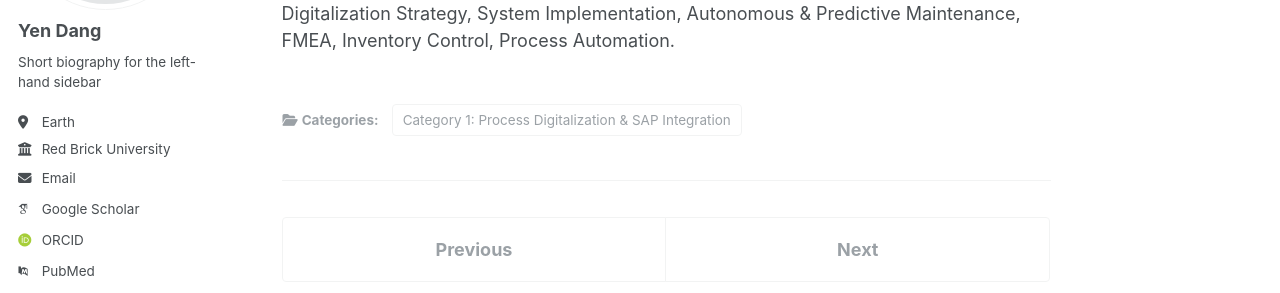
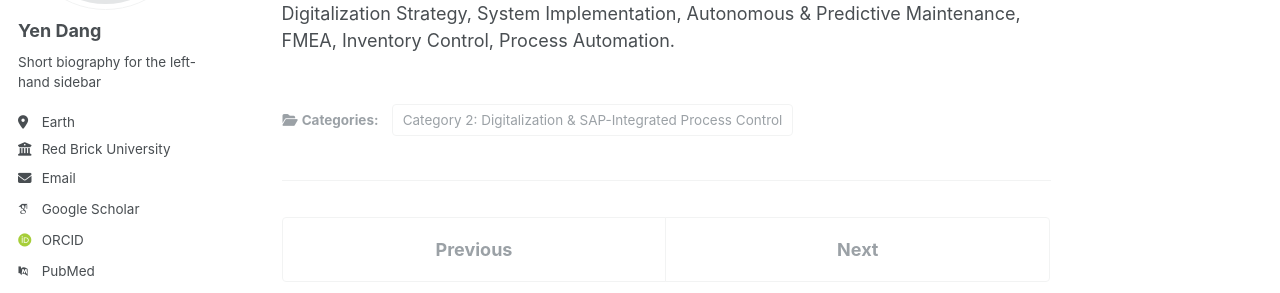
Before and after one commit to yen010390/yen010390.github.io, a Jekyll site: the page built from _project/c02-AM.md, in a window 1280 px wide and 900 px high, scrolled down 515 px. Shown: the part 264-557 px from the top of the window. Built offline with Jekyll 4.4.1, drawn with Linux system fonts in a browser that asks for light colours; some web fonts are replaced.

Commit message:
Update and rename p04.md to c02-AM.md

```diff
--- a/_project/p04.md
+++ b/_project/c02-AM.md
@@ -2,7 +2,7 @@
 title: "Digitalization of Maintenance Operations"
 excerpt: "Projects focused on replacing manual processes with robust, digital solutions and integrating them with enterprise systems like SAP."
 collection: project
-category: "Category 1: Process Digitalization & SAP Integration"
+category: "Category 2: Digitalization & SAP-Integrated Process Control"
 ---
 
 ## Project Description:
```
